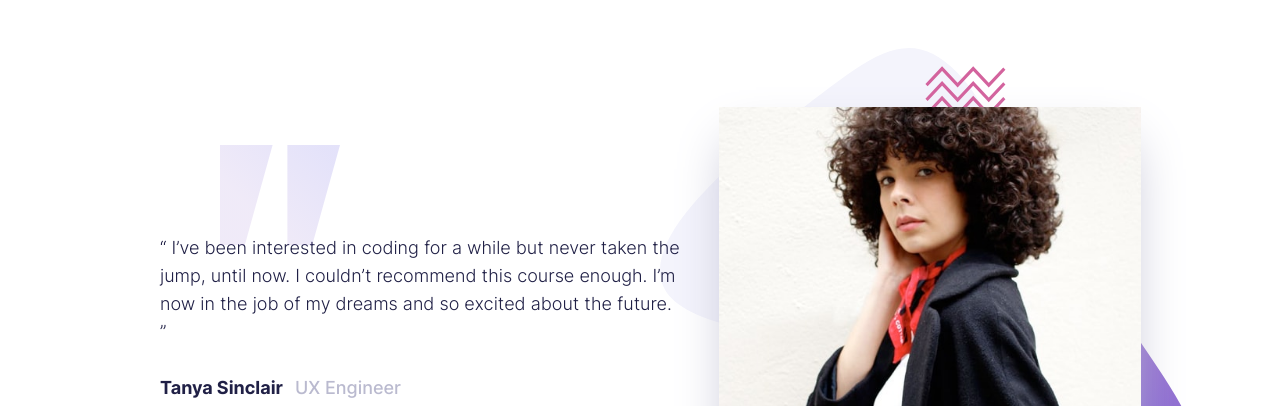
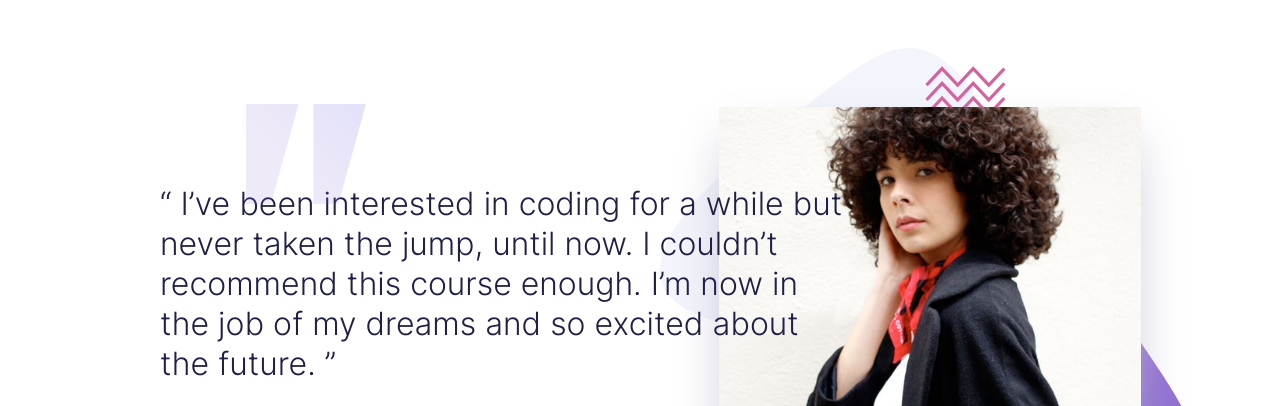
Before and after one commit to SaulOrlando/coding-bootcamp-testimonials-slider, a website: page index.html in a window 1280 px wide. Shown: the top 406 px of the page. Drawn offline with Linux system fonts and the light colour scheme.

Commit message:
feat: se termin el responsive

```diff
--- a/index.html
+++ b/index.html
@@ -11,13 +11,10 @@
   <title>Frontend Mentor | Coding Bootcamp Testimonials Slider</title>
 </head>
 
-<body>
-  <article class="relative">
-    <article>
-      <section class="px-9 pt-6 font-inter font-medium text-lg text-dark-blue lg:pt-12 lg:pr-20 lg:pl-40 lg:pb-24">
-        <div class="transition-all duration-500 relative">
-          <main class="flex flex-col gap-16 lg:flex-row lg:items-center lg:gap-0 lg:justify-end lg:relative"
-            id="section-tanya">
+<body class="relative">
+  <section class="px-9 pt-6 font-inter font-medium overflow-hidden text-lg text-dark-blue lg:pt-12 lg:pr-20 lg:pl-40 lg:pb-24 xl:text-[2rem] xl:leading-10 xl:min-h-screen">
+    <div class="transition-all relative">
+      <main class="flex flex-col gap-16 lg:flex-row lg:items-center lg:gap-0 lg:justify-end lg:relative" id="section-tanya">
         <article
           class="m-auto relative flex justify-center items-center py-9 lg:order-2 lg:py-0 lg:h-[33.75rem] lg:w-[33.75rem] lg:flex-shrink-0 lg:m-0">
           <section class="flex items-center justify-center relative">
@@ -36,7 +33,7 @@
           <img src="./assets/images/pattern-bg.svg" alt="pattern"
             class="absolute top-1/2 left-1/2 -translate-x-1/2 -translate-y-1/2 -z-10 lg:h-full">
         </article>
-            <article class="text-center lg:z-[5] lg:text-left lg:w-1/2 lg:absolute lg:left-0">
+        <article class="text-center lg:z-[5] lg:text-left lg:w-1/2 lg:absolute lg:left-0 xl:w-2/3">
           <section class="relative">
             <p class="font-light">
               “ I’ve been interested in coding for a while but never taken the jump, until now.
@@ -46,8 +43,7 @@
             <img src="./assets/images/pattern-quotes.svg" alt="quotes"
               class="absolute left-1/2 -translate-x-1/2 bottom-[85%] lg:left-[15%] lg:-translate-x-[15%] lg:bottom-[90%]">
           </section>
-              <footer
-                class="flex flex-col text-base font-bold gap-2 mt-7 mb-20 lg:flex-row lg:gap-3 lg:mb-0 lg:text-lg">
+          <footer class="flex flex-col text-base font-bold gap-2 mt-7 mb-20 lg:flex-row lg:gap-3 lg:mb-0 lg:text-lg xl:text-[2rem] xl:leading-10">
             <h1>
               Tanya Sinclair
             </h1>
@@ -57,7 +53,7 @@
           </footer>
         </article>
       </main>
-          <main class="absolute inset-0 transition-all -z-10 opacity-0 duration-500" id="section-john">
+      <main class="absolute inset-0 transition-all -z-10 opacity-0" id="section-john">
         <section class="flex flex-col gap-16 lg:flex-row lg:items-center lg:gap-0 lg:justify-end lg:relative">
           <article
             class="m-auto relative flex justify-center items-center py-9 lg:order-2 lg:py-0 lg:h-[33.75rem] lg:w-[33.75rem] lg:flex-shrink-0 lg:m-0">
@@ -77,7 +73,7 @@
             <img src="./assets/images/pattern-bg.svg" alt="pattern"
               class="absolute top-1/2 left-1/2 -translate-x-1/2 -translate-y-1/2 -z-10 lg:h-full">
           </article>
-              <article class="text-center lg:z-[5] lg:text-left lg:w-1/2 lg:absolute lg:left-0">
+          <article class="text-center lg:z-[5] lg:text-left lg:w-1/2 lg:absolute lg:left-0 xl:w-2/3">
             <section class="relative">
               <p class="font-light">
                 “ If you want to lay the best foundation possible I’d recommend taking this course.
@@ -87,8 +83,7 @@
               <img src="./assets/images/pattern-quotes.svg" alt="quotes"
                 class="absolute left-1/2 -translate-x-1/2 bottom-[85%] lg:left-[15%] lg:-translate-x-[15%] lg:bottom-[90%]">
             </section>
-                <footer
-                  class="flex flex-col text-base font-bold gap-2 mt-7 mb-20 lg:flex-row lg:gap-3 lg:mb-0 lg:text-lg">
+            <footer class="flex flex-col text-base font-bold gap-2 mt-7 mb-20 lg:flex-row lg:gap-3 lg:mb-0 lg:text-lg xl:leading-10 xl:text-[2rem]">
               <h1>
                 Jhon Tarkpor
               </h1>
@@ -102,7 +97,6 @@
     </div>
   </section>
   <img src="./assets/images/pattern-curve.svg" alt="pattern curve" class="absolute bottom-0 left-0 -z-10">
-    </article>
   <script src="./src/js/slide.js"></script>
 </body>
 
--- a/package.json
+++ b/package.json
@@ -1,6 +1,6 @@
 {
   "name": "coding-bootcamp-testimonials-slider",
-  "version": "1.0.1",
+  "version": "1.1.0",
   "description": "Desafío de Frontend Mentor",
   "main": "index.html",
   "scripts": {
--- a/src/js/slide.js
+++ b/src/js/slide.js
@@ -8,20 +8,20 @@ const toggle_section = () => {
   section_tanya.classList.toggle("active")
   if (section_tanya.classList.contains("active")) {
     section_john.style.position = "relative"
-    section_john.style.zIndex = "10"
     section_john.style.opacity = "100%"
     section_john.style.height = "100%"
+    section_john.style.zIndex = "10"
 
     section_tanya.style.opacity = "0"
     section_tanya.style.height = "0"
   } else {
+    section_john.style.position = "absolute"
+    section_john.style.height = "0"
+    section_john.style.zIndex = "-10"
+    section_john.style.opacity = "0"
+
     section_tanya.style.opacity = "100%"
     section_tanya.style.height = "100%"
-
-    section_john.style.position = "absolute"
-    section_john.style.zIndex = "-10"
-    section_john.style.opacity = "0"
-    section_john.style.height = "0"
   }
 }
 
```
Also changed, not shown: dist/styles.css. Lines whose indentation alone changed are shown as unchanged.
